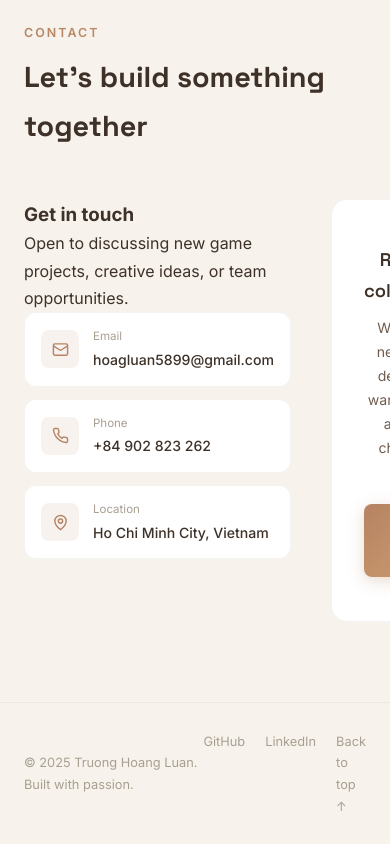
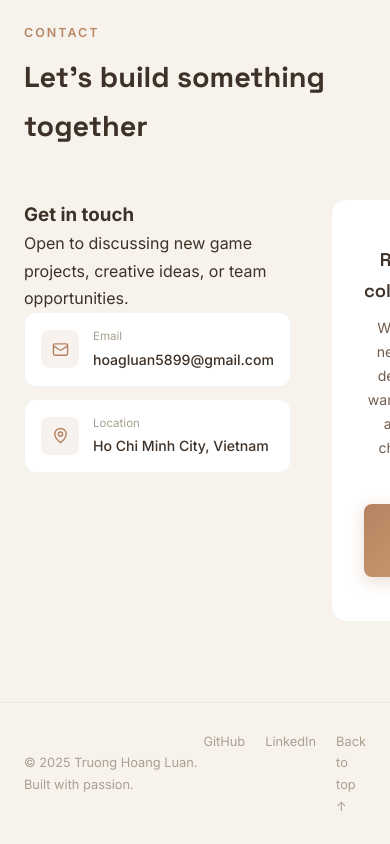
Before and after one commit to hoagluan58/game-developer-portfolio, a plain HTML site: page index.html in a window 390 px wide. Shown: the part 8747-9591 px from the top of the page. Drawn offline with Linux system fonts and the light colour scheme.

Commit message:
feat: remove phone

```diff
--- a/index.html
+++ b/index.html
@@ -321,10 +321,7 @@
               <div class="contact-icon"><svg viewBox="0 0 24 24" fill="none" stroke="currentColor" stroke-width="2" width="17" height="17"><rect x="2" y="4" width="20" height="16" rx="2"/><path d="m22 7-8.97 5.7a1.94 1.94 0 0 1-2.06 0L2 7"/></svg></div>
               <div><div class="contact-item-label">Email</div><div class="contact-item-value">hoagluan5899@gmail.com</div></div>
             </a>
-            <a href="tel:+84902823262" class="contact-item">
-              <div class="contact-icon"><svg viewBox="0 0 24 24" fill="none" stroke="currentColor" stroke-width="2" width="17" height="17"><path d="M22 16.92v3a2 2 0 0 1-2.18 2 19.79 19.79 0 0 1-8.63-3.07 19.5 19.5 0 0 1-6-6 19.79 19.79 0 0 1-3.07-8.67A2 2 0 0 1 4.11 2h3a2 2 0 0 1 2 1.72c.127.96.361 1.903.7 2.81a2 2 0 0 1-.45 2.11L8.09 9.91a16 16 0 0 0 6 6l1.27-1.27a2 2 0 0 1 2.11-.45c.907.339 1.85.573 2.81.7A2 2 0 0 1 22 16.92z"/></svg></div>
-              <div><div class="contact-item-label">Phone</div><div class="contact-item-value">+84 902 823 262</div></div>
-            </a>
+
             <div class="contact-item">
               <div class="contact-icon"><svg viewBox="0 0 24 24" fill="none" stroke="currentColor" stroke-width="2" width="17" height="17"><path d="M20 10c0 6-8 12-8 12s-8-6-8-12a8 8 0 0 1 16 0Z"/><circle cx="12" cy="10" r="3"/></svg></div>
               <div><div class="contact-item-label">Location</div><div class="contact-item-value">Ho Chi Minh City, Vietnam</div></div>
```
Also changed, not shown: 1 other file.
